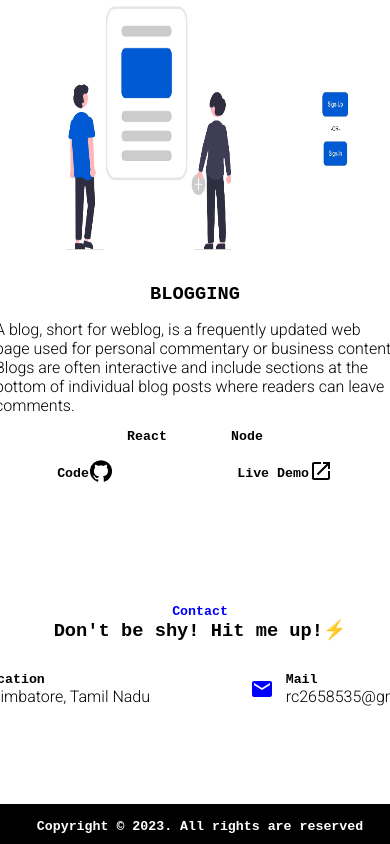
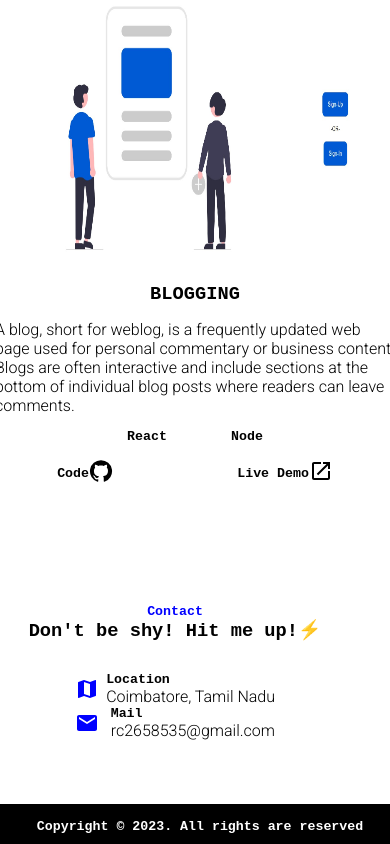
Before and after one commit to RahulChan35/Rahul-Portfolio, a React (Vite) app: page / in a window 390 px wide. Shown: the part 1446-2290 px from the top of the page. Built offline with nearby package versions, Linux system fonts and the light colour scheme; a web font is replaced by a local one.

Commit message:
fourth commit

```diff
--- a/src/index.css
+++ b/src/index.css
@@ -482,15 +482,23 @@ color: blue;
 /* CONTACT.css */
 @media only screen and (max-width: 600px) {
   .contact-container {
-    width: 400px;
+    width: 350px;
   }
 
   .contact-component {
-    width:400px;
+    width:410px;
     height: 100px;
     display: flex;
     align-items: center;
     justify-content: space-between;
+    flex-direction: column;
+  }
+
+  .personal-details-container {
+    width: 400px;
+    display: flex;
+    align-items: center;
+    justify-content: center;
     flex-direction: column;
   }
 }
```
